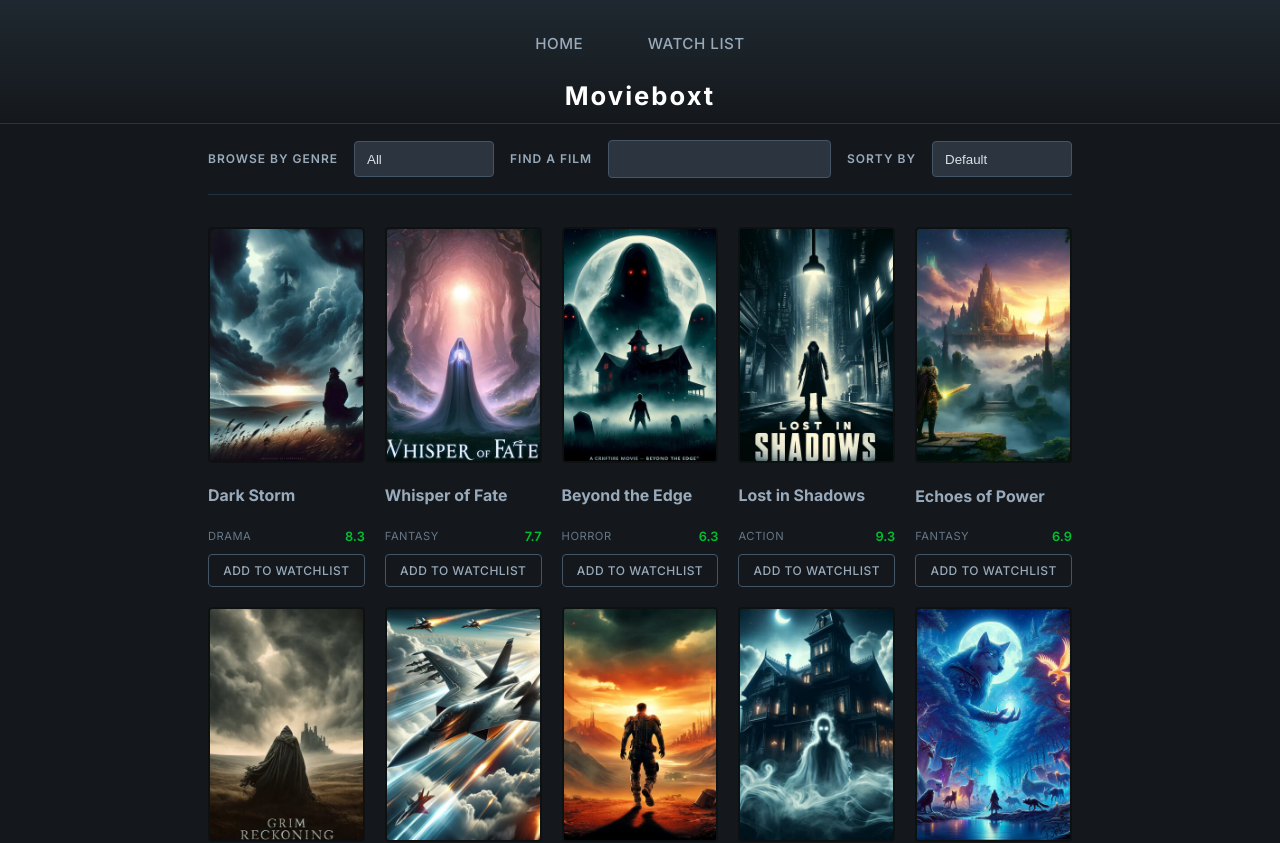
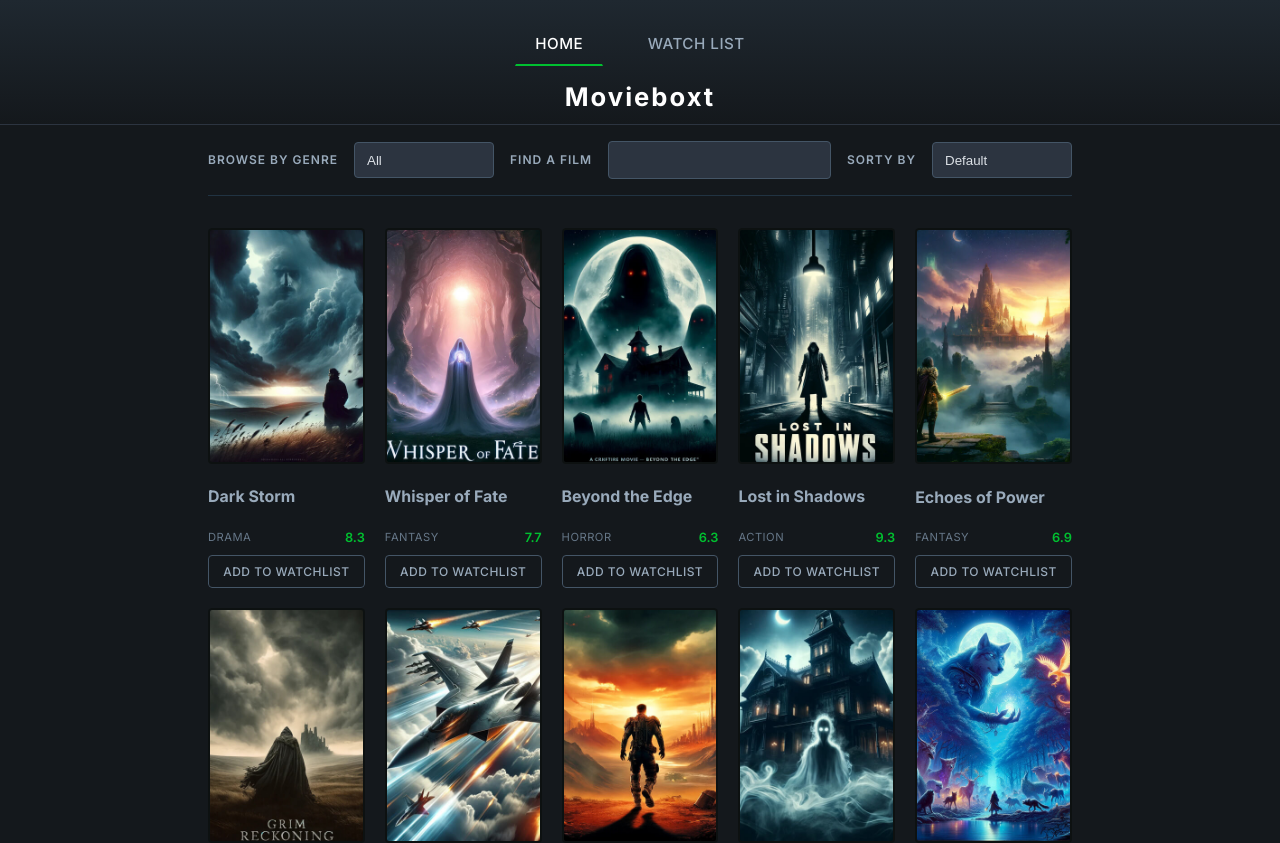
Before and after one commit to AnthonyEsber/moviebox, a React (Vite) app: page / in a window 1280 px wide. Shown: the top 843 px of the page. Built offline with nearby package versions, Linux system fonts and the light colour scheme; a web font is replaced by a local one.

Commit message:
feat: added active state on NavLinks

```diff
--- a/src/components/Header/Header.jsx
+++ b/src/components/Header/Header.jsx
@@ -3,10 +3,18 @@ import styles from './Header.module.css';
 function Header() {
   return (
     <nav>
-      <NavLink className={styles.navLink} to="/">
+      <NavLink
+        className={({ isActive }) => `${styles.navLink} ${isActive ? styles.active : ''}`}
+        to="/"
+        end
+      >
         Home
       </NavLink>
-      <NavLink className={styles.navLink} to="/watchlist">
+      <NavLink
+        className={({ isActive }) => `${styles.navLink} ${isActive ? styles.active : ''}`}
+        to="/watchlist"
+        end
+      >
         Watch List
       </NavLink>
     </nav>
--- a/src/components/Header/Header.module.css
+++ b/src/components/Header/Header.module.css
@@ -15,7 +15,7 @@ nav .navLink {
   font-weight: 500;
   cursor: pointer;
   font-family: 'Inter', sans-serif;
-  transition: all 0.2s ease;
+  transition: color 0.2s ease;
   text-decoration: none;
   letter-spacing: 0.5px;
   text-transform: uppercase;
```
